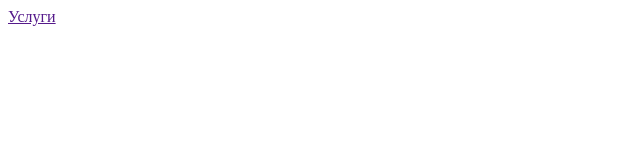
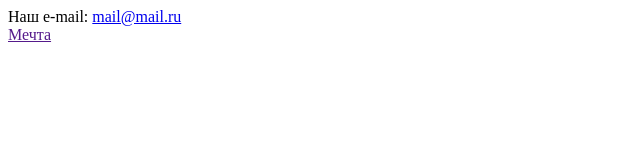
Before and after one commit to yaaasno/special-app, a plain HTML site: page index.html in a window 1280 px wide. Shown: the whole page, without its empty margins (0-640 px from the left). Drawn offline with Linux system fonts and the light colour scheme.

```diff
--- a/index.html
+++ b/index.html
@@ -8,13 +8,13 @@
 </head>
 <body>
 
-<!-- <div>
+<div>
   Наш e-mail: <a href="mailto:mail@.ru">mail@mail.ru</a>
-</div> -->
+</div>
 
 <header>
   <nav>
-    <a href="">Услуги</a>
+    <a href="">Мечта</a>
   </nav>
 </header>
 
```
